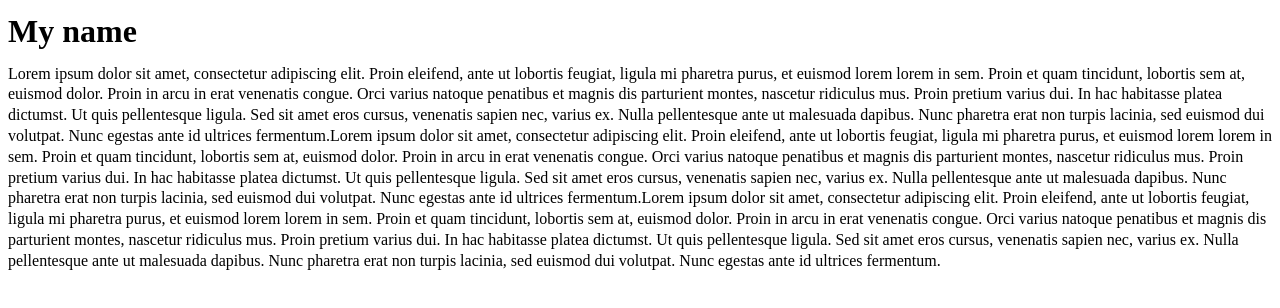
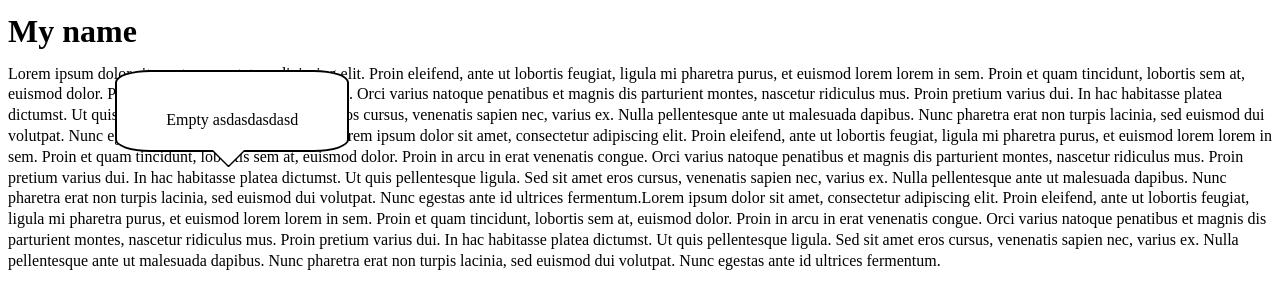
Before and after one commit to mallky/helper, a React app: page / in a window 1280 px wide. Shown: the top 308 px of the page. Built offline with nearby package versions, Linux system fonts and the light colour scheme.

Commit message:
(feat) add tooltip

```diff
--- a/src/components/view/book/Book.jsx
+++ b/src/components/view/book/Book.jsx
@@ -1,19 +1,45 @@
 import './Book.scss';
 import React from 'react';
 import book from '../../../../books/book.json';
+
+import DescriptionTooltip from '../description-tooltip/DescriptionTooltip.jsx';
 
 export default class Book extends React.Component {
   constructor(props) {
     super(props);
 
     this.books = book.books;
+    this.state = {
+      letter: '',
+      pos: {
+        x: 110,
+        y: 110
+      }
+    };
+
+    this.setLetter = this.setLetter.bind(this);
+  }
+
+  setLetter(e) {
+    this.setState({
+      letter: e.target.textContent,
+      pos: {
+        x: e.clientX,
+        y: e.clientY
+      }
+    });
   }
 
   _renderBooks() {
     return this.books.map((book, i) => {
       const header = book.name;
       const text = book.text.split('').map((word, i) => {
-                return <span key={`word-${header}-${i}`} className="word">{ word }</span>;
+        return <span
+          key={`word-${header}-${i}`}
+          className="word"
+          onMouseOver={this.setLetter}>
+          { word }
+        </span>;
       });
 
       return <div key={`book-${header}-${i}`}>
@@ -26,6 +52,7 @@ export default class Book extends React.Component {
   render() {
     return <div className="book-wrap">
       { this._renderBooks() }
+      <DescriptionTooltip letter={this.state.letter} position={this.state.pos} />
     </div>
   }
 }
--- a/src/components/view/book/Book.scss
+++ b/src/components/view/book/Book.scss
@@ -2,7 +2,7 @@
   .word {
     &:hover {
       color: red;
-      font-size: 1.2rem;
+      font-size: 1.6rem;
       cursor: pointer;
     }
   }
--- /dev/null
+++ b/src/components/view/description-tooltip/DescriptionTooltip.jsx
@@ -0,0 +1,45 @@
+import './DescriptionTooltip.scss';
+import React from 'react';
+import PropTypes from 'prop-types';
+
+export default class DescriptionTooltip extends React.Component {
+  constructor(props) {
+    super(props);
+
+    this.tooltip = null;
+  }
+
+  getTooltipSize() {
+    return {
+      width: this.tooltip ? this.tooltip.getBoundingClientRect().width : 0,
+      height: this.tooltip ? this.tooltip.getBoundingClientRect().height : 0
+    }
+  }
+
+  render() {
+    const { width, height } = this.getTooltipSize();
+    const style = {
+      top: this.props.position.y - height - 40,
+      left: this.props.position.x - width / 2 + 5
+    };
+
+    return <div className="overlay" style={style} ref={(tooltip) => this.tooltip = tooltip}>
+      <div className="description-tooltip">
+        <div className="letter">{this.props.letter}</div>
+        <div>Empty asdasdasdasd</div>
+      </div>
+    </div>;
+  }
+}
+
+DescriptionTooltip.defaultProps = {
+  position: {
+    x: 0,
+    y: 0
+  }
+};
+
+DescriptionTooltip.propTypes = {
+  letter: PropTypes.string.isRequired,
+  position: PropTypes.object
+};
--- /dev/null
+++ b/src/components/view/description-tooltip/DescriptionTooltip.scss
@@ -0,0 +1,46 @@
+.overlay {
+  position: absolute;
+  top: 0;
+  left: 0;
+  width: 12rem;
+  background: white;
+  border: black solid 2px;
+  padding: 1.2rem;
+  border-radius: 15%;
+
+  &::after {
+    content: '';
+    border: 15px solid transparent;
+    border-top: 15px solid white;
+    width: 1px;
+    height: 1px;
+    position: absolute;
+    top: 100%;
+    left: 6rem;
+  }
+
+  &::before {
+    content: '';
+    border: 17px solid transparent;
+    border-top: 17px solid black;
+    width: 1px;
+    height: 1px;
+    position: absolute;
+    top: 100%;
+    left: 5.9rem;
+  }
+
+  .description-tooltip {
+    display: flex;
+    flex-direction: column;
+    align-items: center;
+
+    .letter {
+      font-size: 3rem;
+      color: red;
+      font-family: Verdana;
+      text-align: center;
+      margin-bottom: 1.2rem;
+    }
+  }
+}
```
Lines whose indentation alone changed are shown as unchanged.
